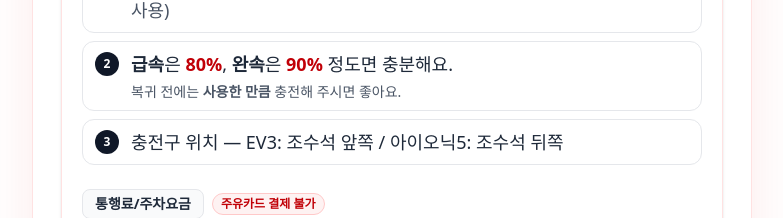
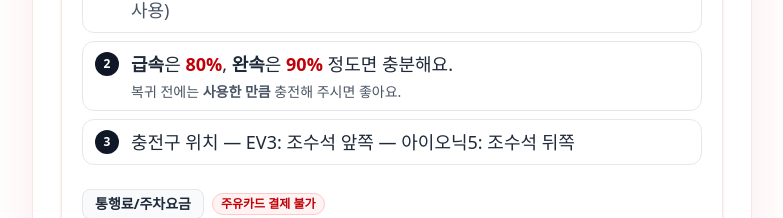
Before and after one commit to joadela00/vehicle-log, a Next.js app: page /guide in a window 1280 px wide. Shown: the part 780-998 px from the top of the page, without its empty margins (248-1031 px from the left). Built offline with nearby package versions, Linux system fonts and the light colour scheme.

Commit message:
Update page.tsx

```diff
--- a/app/guide/page.tsx
+++ b/app/guide/page.tsx
@@ -140,7 +140,9 @@ export default function GuidePage() {
                   </NumItem>
 
                   <NumItem n={3}>
-                    충전구 위치 — EV3: 조수석 앞쪽 / 아이오닉5: 조수석 뒤쪽
+                    충전구 위치
+                    — EV3: 조수석 앞쪽
+                    — 아이오닉5: 조수석 뒤쪽
                   </NumItem>
                 </ol>
               </div>
```
